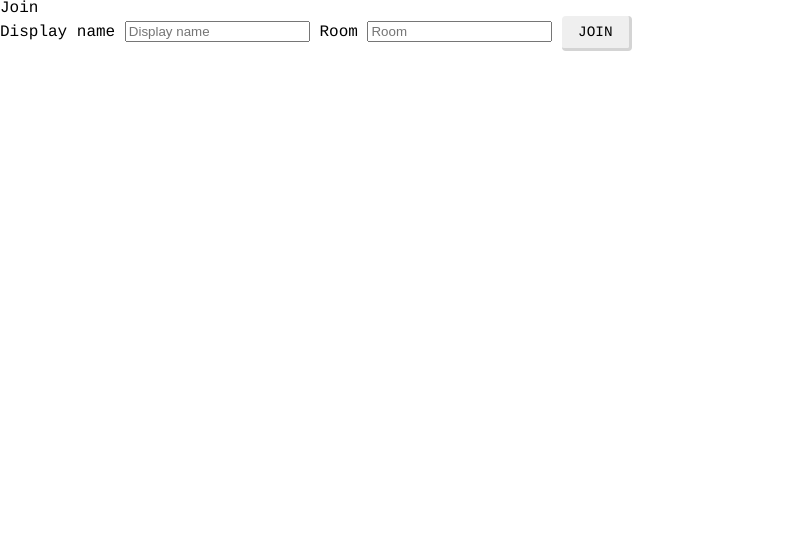
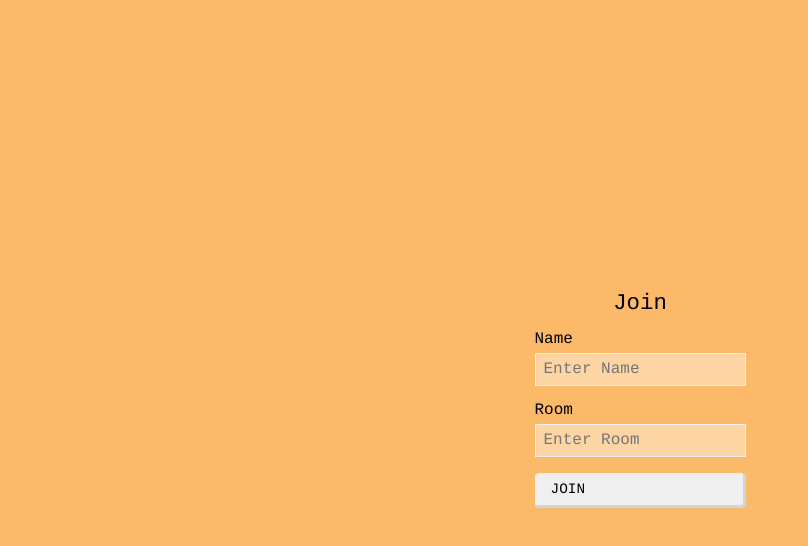
Before and after one commit to wsoeltz/secret-setter, a website: page public/index.html in a window 1280 px wide. Shown: the whole page, without its empty margins (0-808 px from the left). Drawn offline with Linux system fonts and the light colour scheme.

Commit message:
Add styling to join page and improve overall styles

```diff
--- a/public/css/styles.css
+++ b/public/css/styles.css
@@ -110,6 +110,11 @@ body {
   grid-column: 1;
 }
 
+h1 {
+  margin-bottom: 1rem;
+  font-size: 1.4rem;
+}
+
 h2 {
   margin-bottom: 1rem;
   font-size: 1.2rem;
@@ -184,8 +189,49 @@ button {
   display: flex;
   justify-content: center;
   align-items: center;
+  cursor: pointer;
+  -webkit-touch-callout: none; /* iOS Safari */
+  -webkit-user-select: none; /* Safari */
+  -khtml-user-select: none; /* Konqueror HTML */
+  -moz-user-select: none; /* Old versions of Firefox */
+  -ms-user-select: none; /* Internet Explorer/Edge */
+  user-select: none; /* Non-prefixed version, currently supported by Chrome, Opera and Firefox */
+}
+
+.tap-toggle small {
+  display: block;
+  font-size: 0.75rem;
+  opacity: 0.8;
 }
 
 .tap-toggle ol {
-  margin-bottom: 0;
+  margin: 0;
 }
+
+.form__box {
+  grid-column: 1;
+  grid-row: 1;
+  display: flex;
+  flex-direction: column;
+  justify-content: center;
+  align-items: center;
+}
+
+.form__box form {
+  display: flex;
+  flex-direction: column;
+}
+
+.form__box form label {
+  margin-bottom: 0.4rem;
+}
+
+.form__box form input {
+  margin-bottom: 1rem;
+  font-family: Courier, monospace;
+  padding: 0.4rem 0.5rem;
+  font-size: 1rem;
+  background-color: rgba(255, 255, 255, 0.4);
+  border: 1px solid #efefef;
+  outline: none;
+}
--- a/public/index.html
+++ b/public/index.html
@@ -7,14 +7,14 @@
 </head>
 <body>
 
-	<div class="centered-form">
-		<div class="centered-form__box">
+	<div class="container">
+		<div class="form__box">
 			<h1>Join</h1>
 			<form action="/game.html">
-				<label>Display name</label>
-				<input type="text" name="username" placeholder="Display name" required>
+				<label>Name</label>
+				<input type="text" name="username" placeholder="Enter Name" required autocomplete="off">
 				<label>Room</label>
-				<input type="text" name="room" placeholder="Room" required>
+				<input type="text" name="room" placeholder="Enter Room" required autocomplete="off">
 				<button>Join</button>
 			</form>
 		</div>
```
